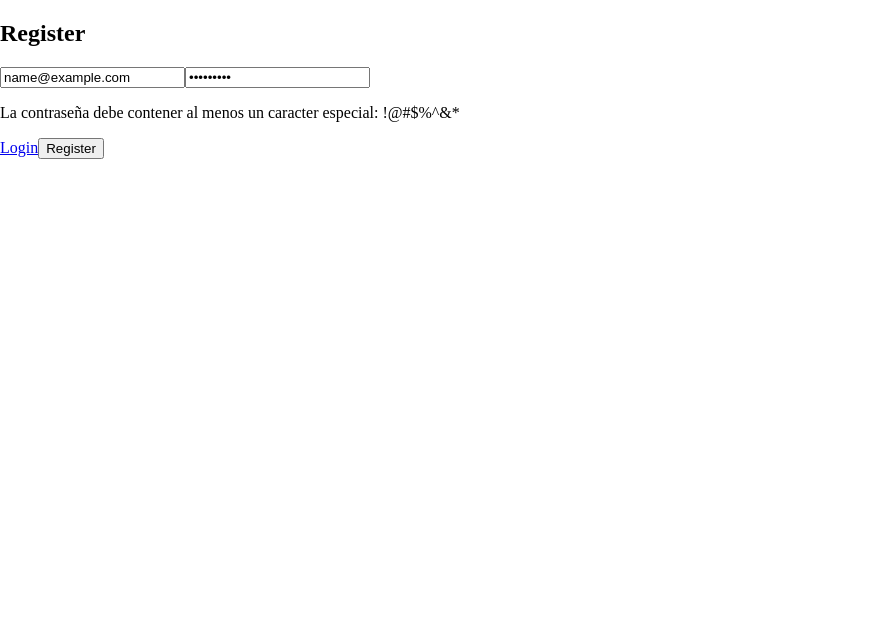
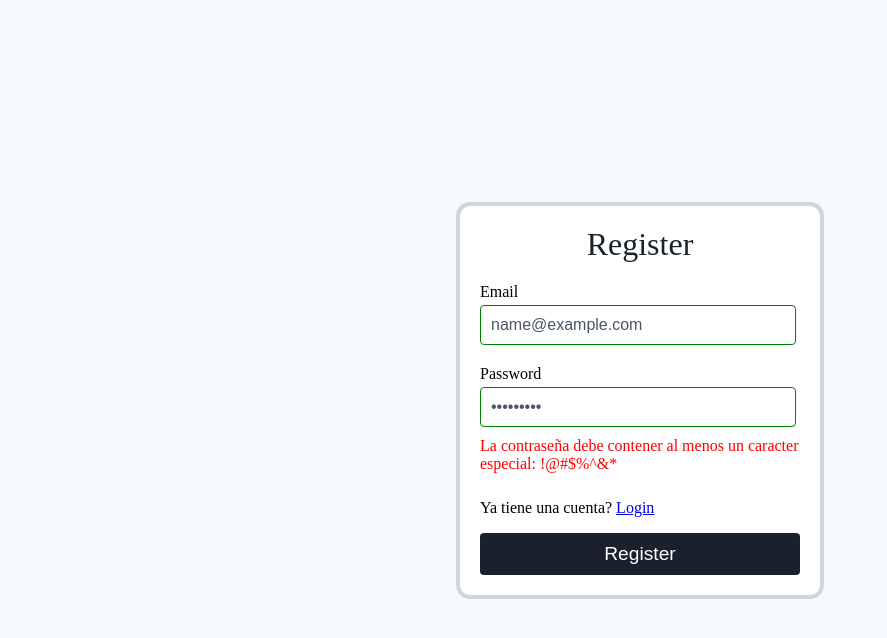
Before and after one commit to NoeOnDev/BUSQUEDA-DATOS-PERSONALES, a React (Vite) app in the folder aut-front/: page /register in a window 1280 px wide. Both pictures are taken after typing "name@example.com", "Sample123" into the empty fields and a click on the button "Register". Shown: the top 638 px of the page, without its empty margins (0-887 px from the left). Built offline with nearby package versions, Linux system fonts and the light colour scheme.

Commit message:
Actualizar estilos de autenticación y formularios de registro y inicio de sesión

```diff
--- a/aut-front/src/assets/css/authStyle.module.css
+++ b/aut-front/src/assets/css/authStyle.module.css
@@ -71,3 +71,9 @@ body {
     cursor: pointer;
     transition: all 0.2s ease-in-out;
   }
+
+  .error {
+    color: red;
+    margin-top: -10px;
+    margin-bottom: 10px;
+  }
--- a/aut-front/src/components/loginUserForm.jsx
+++ b/aut-front/src/components/loginUserForm.jsx
@@ -99,7 +99,7 @@ function LoginUserForm() {
         value={email}
         onChange={(e) => setEmail(e.target.value)}
       />
-      {emailError && <p>{emailError}</p>}
+      {emailError && <p className={styles.error}>{emailError}</p>}
       <label className={styles.label}>Password</label>
       <input
       className={styles.input}
@@ -108,10 +108,10 @@ function LoginUserForm() {
         value={password}
         onChange={(e) => setPassword(e.target.value)}
       />
-      {passwordError && <p>{passwordError}</p>}
-      {generalError && <p>{generalError}</p>}
-      <Link to="/register">Registro</Link>
-      <button type="submit" className={styles.submit} disabled={isLoading}>Register</button>
+      {passwordError && <p className={styles.error}>{passwordError}</p>}
+      {generalError && <p className={styles.error}> {generalError}</p>}
+      <p>Aun no te has registrado? <Link to="/register">Register</Link></p>
+      <button type="submit" className={styles.submit} disabled={isLoading}>Login</button>
     </form>
     </div>
   );
--- a/aut-front/src/components/registerUserForm.jsx
+++ b/aut-front/src/components/registerUserForm.jsx
@@ -88,26 +88,30 @@ function RegisterUserForm() {
   };
 
   return(
-    <div className={styles.contaier}>
-      <form onSubmit={handleSubmit}>
-      <h2>Register</h2>
+    <div className={styles.container}>
+      <form className={styles.form} onSubmit={handleSubmit}>
+      <span className={styles.title}>Register</span>
+      <label className={styles.label}>Email</label>
       <input
+      className={styles.input}
         type="email"
         placeholder="Email"
         value={email}
         onChange={(e) => setEmail(e.target.value)}
       />
-      {emailError && <p>{emailError}</p>}
+      {emailError && <p className={styles.error}>{emailError}</p>}
+      <label className={styles.label}>Password</label>
       <input
+      className={styles.input}
         type="password"
         placeholder="Password"
         value={password}
         onChange={(e) => setPassword(e.target.value)}
       />
-      {passwordError && <p>{passwordError}</p>}
-      {generalError && <p>{generalError}</p>}
-      <Link to="/">Login</Link>
-      <button type="submit" disabled={isLoading}>Register</button>
+      {passwordError && <p className={styles.error}>{passwordError}</p>}
+      {generalError && <p className={styles.error}> {generalError}</p>}
+      <p>Ya tiene una cuenta? <Link to="/">Login</Link></p>
+      <button type="submit" className={styles.submit} disabled={isLoading}>Register</button>
     </form>
     </div>
   );
```
